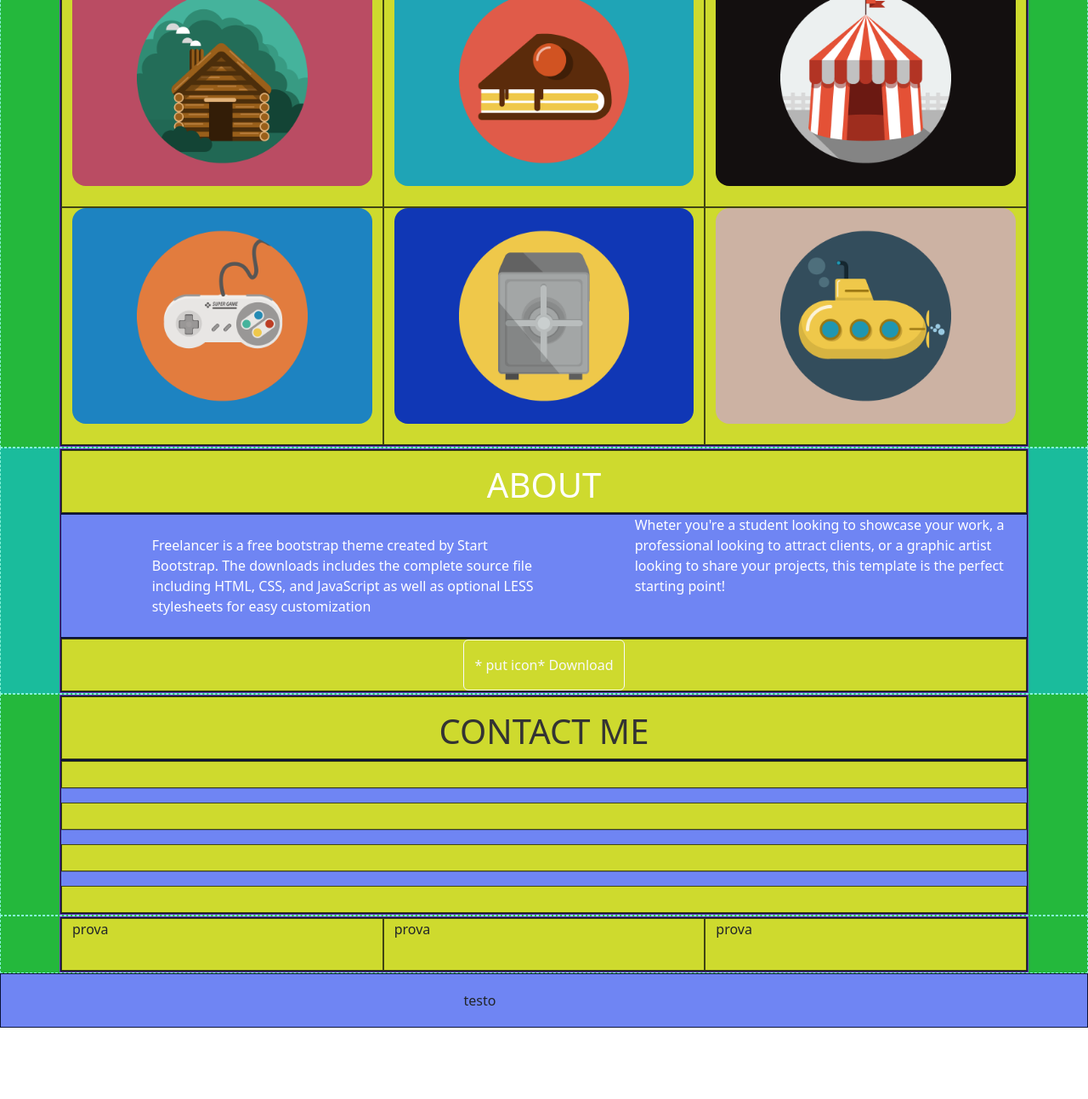
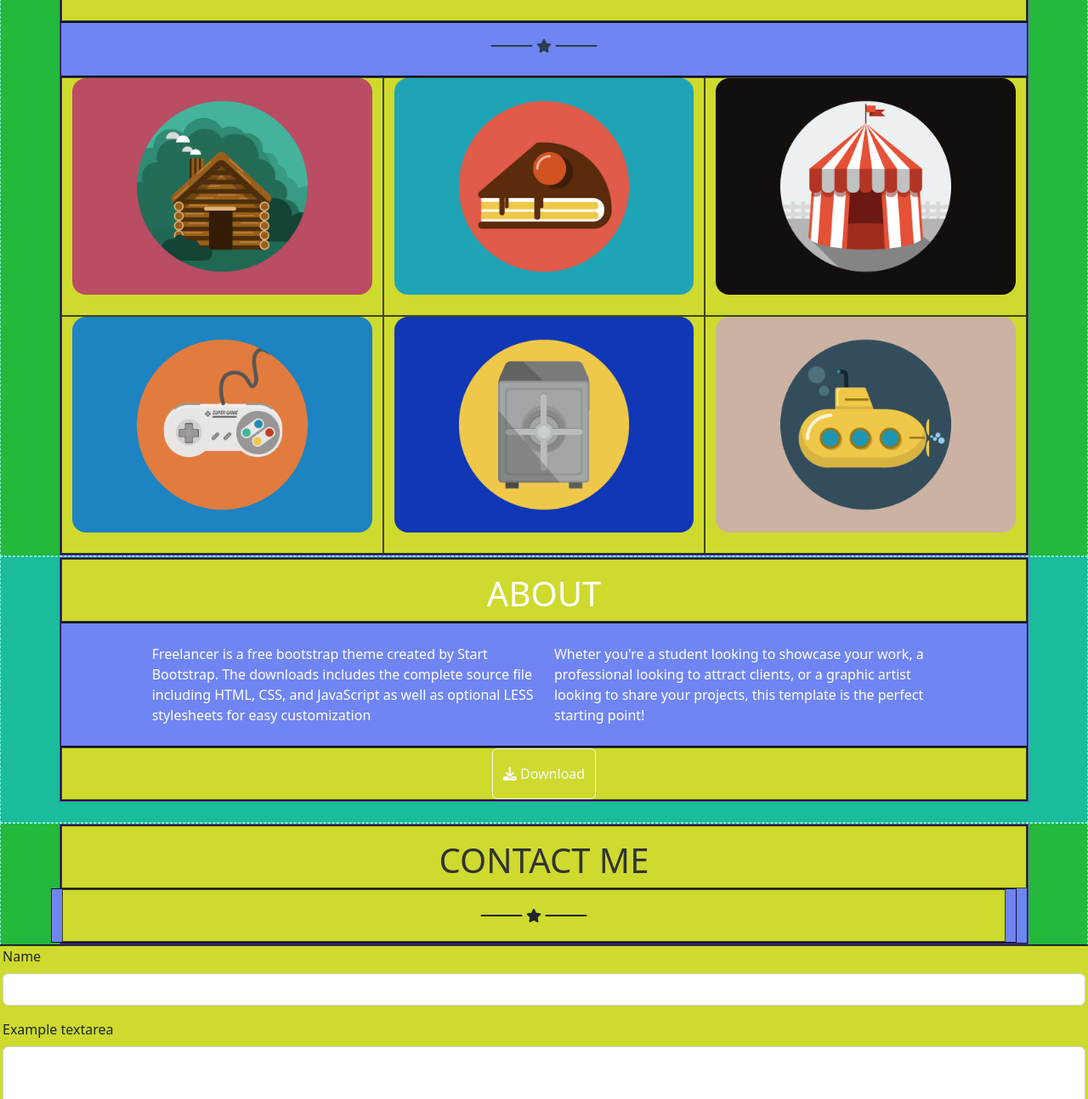
Before and after one commit to simonebonifazi/html-css-bootstrap-freelancer, a plain HTML site: page index.html in a window 1280 px wide. Shown: the part 540-1834 px from the top of the page at 85% size. Before the commit the page ends 1750 px from the top, so only its background shows below. Drawn offline with nearby package versions, Linux system fonts and the light colour scheme.

Commit message:
added-star-inline

```diff
--- a/css/style.css
+++ b/css/style.css
@@ -61,7 +61,25 @@ header {
     max-width: 100%;
 }
 
+#portfolio .special,
+#contact-me .spacial {
+    color: #2C3E50;
+}
+
 #about {
     background-color: #1ABC9C;
     color: #fff;
 }
+
+#find-us {
+    background-color: #3A546D;
+    color: #fff;
+}
+
+.fa-minus {
+    margin: -1px;
+}
+
+.fa-star {
+    padding: 5px;
+}
--- a/index.html
+++ b/index.html
@@ -9,7 +9,12 @@
     <!-- bootstrap -->
     <link href="https://cdn.jsdelivr.net/npm/bootstrap@5.2.0-beta1/dist/css/bootstrap.min.css" rel="stylesheet"
         integrity="sha384-0evHe/X+R7YkIZDRvuzKMRqM+OrBnVFBL6DOitfPri4tjfHxaWutUpFmBp4vmVor" crossorigin="anonymous">
+    <!-- fontawesome -->
+    <link rel='stylesheet' href='https://cdnjs.cloudflare.com/ajax/libs/font-awesome/6.1.1/css/all.css'
+        integrity='sha512-1hsteeq9xTM5CX6NsXiJu3Y/g+tj+IIwtZMtTisemEv3hx+S9ngaW4nryrNcPM4xGzINcKbwUJtojslX2KG+DQ=='
+        crossorigin='anonymous' />
     <!--nostro stile -->
+
     <link rel="stylesheet" href="css/style.css">
 </head>
 
@@ -49,20 +54,48 @@
                     <div class="caption">
                         <h1 class="mt-2"> START BOOTSTRAP
                         </h1>
-                        <!--i/span/p  -->
+                        <div class="row">
+                            <div class="special col d-flex justify-content-center align-items-center text-white mb-2">
+
+                                <i class="fa-solid fa-minus"></i>
+                                <i class="fa-solid fa-minus"></i>
+                                <i class="fa-solid fa-minus"></i>
+                                <i class="fa-solid fa-minus"></i>
+                                <i class="fa-solid fa-star"></i>
+                                <i class="fa-solid fa-minus"></i>
+                                <i class="fa-solid fa-minus"></i>
+                                <i class="fa-solid fa-minus"></i>
+                                <i class="fa-solid fa-minus"></i>
+                            </div>
+                        </div>
                         <p> GRAPHIC ARTIST - WEB DESIGNER - ILLUSTRATOR</p>
                     </div>
                 </div>
+
             </div>
         </div>
     </section>
     <main>
         <!--  portfolio-->
         <section id="portfolio">
-            <div class="container text-center">
+            <div class="container">
                 <div class="row">
                     <div class="col-12 d-flex justify-content-center align-items-center">
                         <h1> PORTFOLIO</h1>
+                    </div>
+                </div>
+                <div class="row">
+                    <div class="special col d-flex justify-content-center align-items-center mb-2">
+
+                        <i class="fa-solid fa-minus"></i>
+                        <i class="fa-solid fa-minus"></i>
+                        <i class="fa-solid fa-minus"></i>
+                        <i class="fa-solid fa-minus"></i>
+                        <i class="fa-solid fa-star"></i>
+                        <i class="fa-solid fa-minus"></i>
+                        <i class="fa-solid fa-minus"></i>
+                        <i class="fa-solid fa-minus"></i>
+                        <i class="fa-solid fa-minus"></i>
                     </div>
                 </div>
                 <div class="row ">
@@ -85,7 +118,7 @@
         </section>
         <!-- about -->
         <section id="about">
-            <div class="container">
+            <div class="container mb-4">
                 <div class="row">
                     <div class="col d-flex justify-content-center">
                         <h1 class="mt-3"> ABOUT</h1>
@@ -93,12 +126,15 @@
                 </div>
 
                 <div class="row">
-                    <div class="offset-2 col-8 col-md-6 offset-lg-1 col-lg-5 mb-4 mt-4"> Freelancer is a free bootstrap
+                    <div class="offset-2 col-8 offset-md-1 col-md-5 offset-lg-1 col-lg-5 mb-4 mt-4"> Freelancer is a
+                        free bootstrap
                         theme created
                         by
                         Start Bootstrap. The downloads includes the complete source file including HTML, CSS, and
                         JavaScript as well as optional LESS stylesheets for easy customization </div>
-                    <div class="offset-2 col-8 col-md-6 offset-lg-1 col-lg-5 mb-4"> Wheter you're a student looking to
+                    <div class="offset-2 col-8 offset-md-0 col-md-5 col-lg-5 mb-4 mt-4" offset-md-0> Wheter
+                        you're a student looking
+                        to
                         showcase
                         your work, a
                         professional looking to attract clients, or a graphic artist looking to share your projects,
@@ -108,7 +144,8 @@
 
                     <div class="col-12 d-flex justify-content-center">
 
-                        <button type="button" class="btn btn-outline-light"> * put icon* Download</button>
+                        <button type="button" class="btn btn-outline-light"> <i class="fa-solid fa-download"></i>
+                            Download</button>
                     </div>
                 </div>
             </div>
@@ -117,26 +154,42 @@
         <section id="contact-me">
             <div class="container">
                 <div class="row">
-                    <div class="col d-flex justify-content-center ">
+                    <div class="col d-flex justify-content-center">
 
                         <h1 class="mt-3">CONTACT ME</h1>
                     </div>
-                </div>
-                <div class="row ">
-                    <div class="col"> </div>
-                    <hr>
-                    <div class="col"></div>
-                    <hr>
-                    <div class="col"></div>
-                    <hr>
-                    <div class="col"></div>
+                    <div class="row">
+                        <div class="col-12 d-flex justify-content-center align-items-center">
+
+                            <i class="fa-solid fa-minus"></i>
+                            <i class="fa-solid fa-minus"></i>
+                            <i class="fa-solid fa-minus"></i>
+                            <i class="fa-solid fa-minus"></i>
+                            <i class="fa-solid fa-star"></i>
+                            <i class="fa-solid fa-minus"></i>
+                            <i class="fa-solid fa-minus"></i>
+                            <i class="fa-solid fa-minus"></i>
+                            <i class="fa-solid fa-minus"></i>
+                        </div>
+                    </div>
                 </div>
             </div>
+            <!-- inserire il form -->
+            <div class="row ">
+                <div class="col">
+                    <div class="mb-3">
+                        <label for="exampleFormControlInput1" class="form-label">Name</label>
+                        <input type="email" class="form-control">
+                    </div>
+                    <div class="mb-3">
+                        <label for="exampleFormControlTextarea1" class="form-label">Example textarea</label>
+                        <textarea class="form-control" id="exampleFormControlTextarea1" rows="3"></textarea>
+                    </div>
+                </div>
         </section>
         <!-- find us -->
         <section id="find-us">
             <div class="container">
-                <!-- inserire il form -->
                 <div class="row">
                     <div class="col-12 col-md-4 ">prova</div>
                     <div class="col-12 col-md-4 ">prova</div>
```
